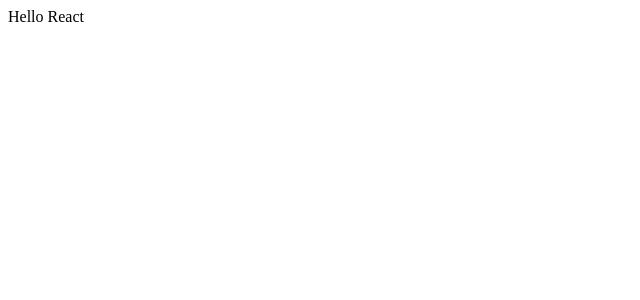
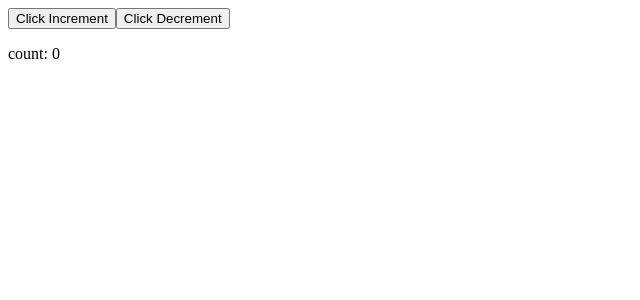
Before and after one commit to kra8/react-redux-lab, a React (Vite) app: page / in a window 1280 px wide. Shown: the top 300 px of the page, without its empty margins (0-640 px from the left). Built offline with nearby package versions, Linux system fonts and the light colour scheme.

Commit message:
Support redux

```diff
--- /dev/null
+++ b/src/App.js
@@ -0,0 +1,20 @@
+import React from 'react'
+import { useSelector, useDispatch } from 'react-redux'
+import { actions } from './ReduxProvider'
+
+const App = () => {
+  const count = useSelector(state => state.count)
+  const dispatch = useDispatch()
+  const increment = React.useCallback(() => dispatch(actions.increment()), [dispatch])
+  const decrement = React.useCallback(() => dispatch(actions.decrement()), [dispatch])
+
+  return (
+    <>
+      <button onClick={() => increment()}>Click Increment</button>
+      <button onClick={() => decrement()}>Click Decrement</button>
+      <p>count: {count}</p>
+    </>
+  )
+}
+
+export default App
--- /dev/null
+++ b/src/ReduxProvider.js
@@ -0,0 +1,32 @@
+import React from 'react'
+import { createStore } from 'redux'
+import { Provider } from 'react-redux'
+
+export const actions = {
+  increment: () => ({ type: 'increment' }),
+  decrement: () => ({ type: 'decrement' })
+}
+
+const initialState = {
+  count: 0
+}
+
+const reducer = (state = initialState, action) => {
+  if (action.type === 'increment') {
+    return {...state, count: state.count + 1 }
+  }
+
+  if (action.type === 'decrement') {
+    return {...state, count: state.count - 1 }
+  }
+
+  return state
+}
+
+const store = createStore(reducer)
+
+const ReduxProvider = props => {
+  return <Provider store={store} {...props}/>
+}
+
+export default ReduxProvider
--- a/src/index.js
+++ b/src/index.js
@@ -1,6 +1,8 @@
 import React from 'react'
 import { render } from 'react-dom'
+import App from './App'
+import ReduxProvider from './ReduxProvider'
 
 const rootElement = document.querySelector('#root')
 
-render(<div>Hello React</div>, rootElement)
+render(<ReduxProvider><App /></ReduxProvider>, rootElement)
```
